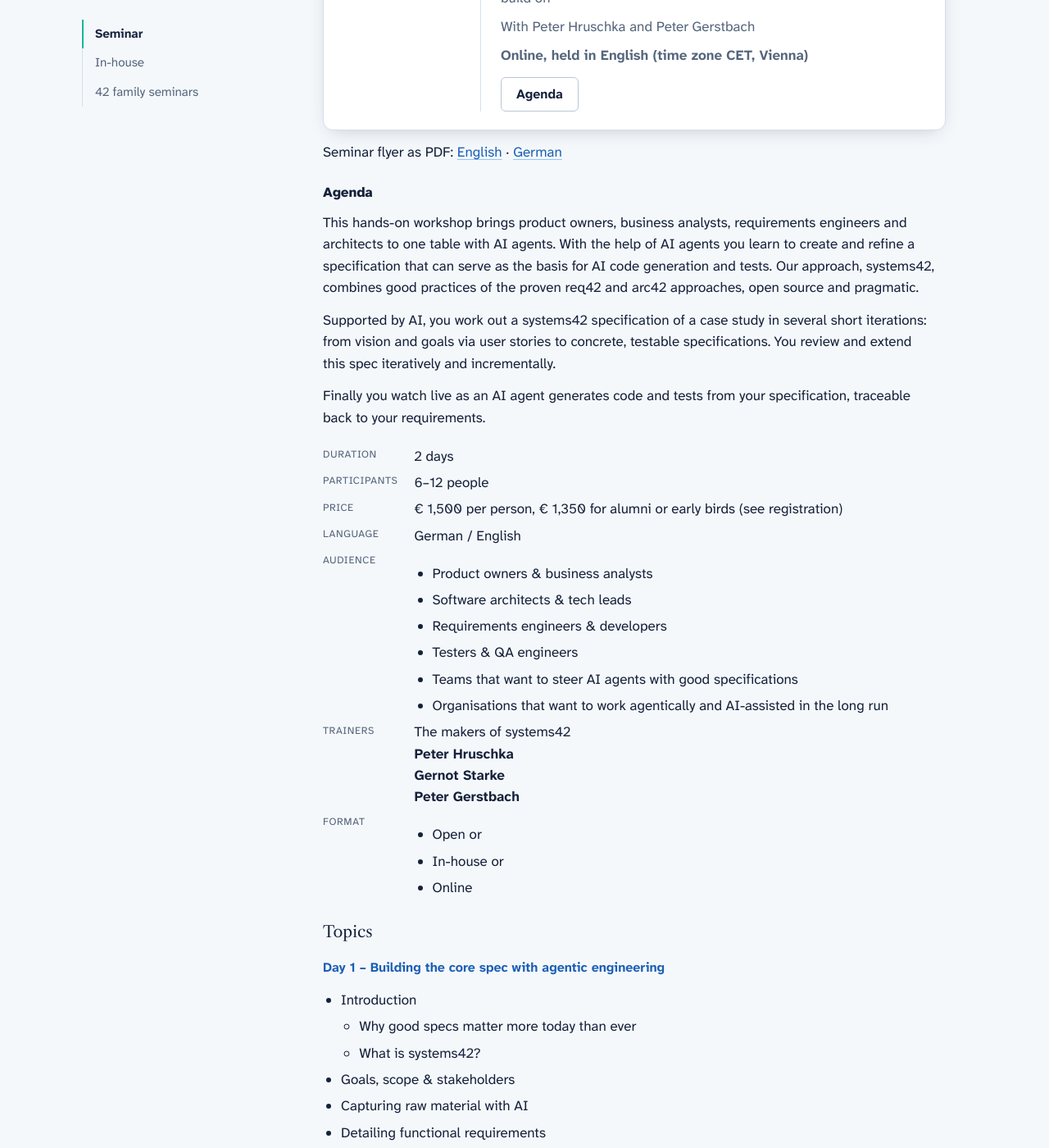
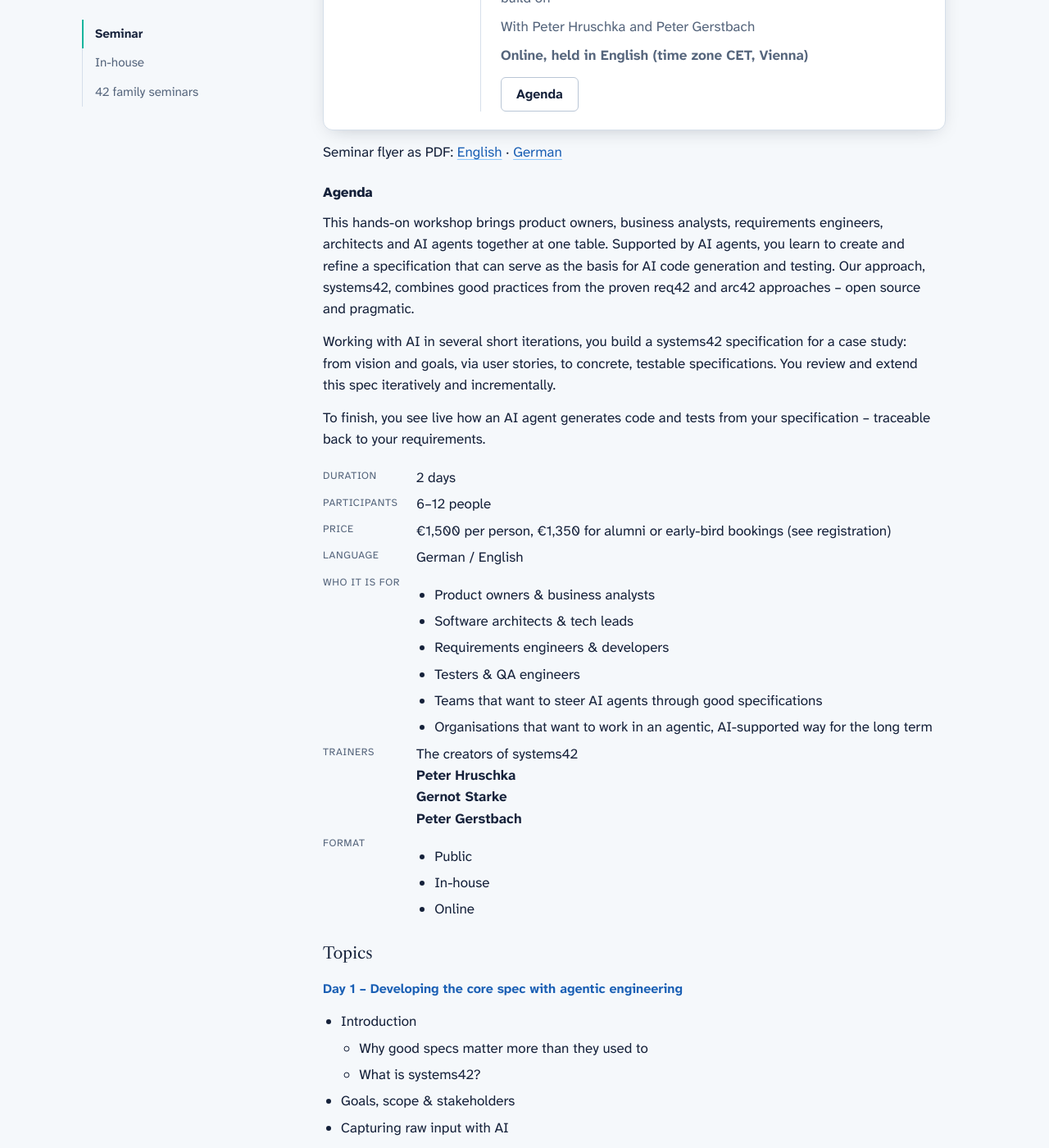
Before and after one commit to systems42-org/systems42.org-site, a Jekyll site: the page built from _pages/training.md, in a window 1280 px wide and 1400 px high, scrolled down 724 px. Shown: the whole window at 82% size. Built offline with Jekyll 4.4.1, drawn with Linux system fonts in a browser that asks for light colours; some of the changed text lies outside the part shown.

Commit message:
Flyer: English text from flyer-MAS-systems42-EN-V7
Replaces the drafted translation in _data/course/en.yml; also the agenda
on /training/.

Co-Authored-By: Claude Opus 5.5 <noreply@anthropic.com>

```diff
--- a/_data/course/en.yml
+++ b/_data/course/en.yml
@@ -1,33 +1,31 @@
 # Seminar description, English. Same keys as de.yml (see the notes there).
 # Read by the English flyer (_flyers/en.md) and the agenda on /training/.
-#
-# DRAFT: translated from the German flyer V7. Replace with the text of the
-# English flyer once it is final.
+# Text as in flyer-MAS-systems42-EN-V7.docx.
 
 title: Mastering AI-Driven Specification
 kicker: Hands-on workshop · 2 days
-subtitle: One specification for requirements and architecture as the basis for agentic software engineering
+subtitle: One specification for requirements and architecture as the foundation for agentic software engineering
 
 intro: |
-  This hands-on workshop brings product owners, business analysts, requirements engineers and architects to one table with AI agents. With the help of AI agents you learn to create and refine a specification that can serve as the basis for AI code generation and tests. Our approach, systems42, combines good practices of the proven req42 and arc42 approaches, open source and pragmatic.
+  This hands-on workshop brings product owners, business analysts, requirements engineers, architects and AI agents together at one table. Supported by AI agents, you learn to create and refine a specification that can serve as the basis for AI code generation and testing. Our approach, systems42, combines good practices from the proven req42 and arc42 approaches – open source and pragmatic.
 
-  Supported by AI, you work out a systems42 specification of a case study in several short iterations: from vision and goals via user stories to concrete, testable specifications. You review and extend this spec iteratively and incrementally.
+  Working with AI in several short iterations, you build a systems42 specification for a case study: from vision and goals, via user stories, to concrete, testable specifications. You review and extend this spec iteratively and incrementally.
 
-  Finally you watch live as an AI agent generates code and tests from your specification, traceable back to your requirements.
+  To finish, you see live how an AI agent generates code and tests from your specification – traceable back to your requirements.
 
 topics_heading: Topics
 days:
-  - title: Day 1 – Building the core spec with agentic engineering
+  - title: Day 1 – Developing the core spec with agentic engineering
     topics:
       - text: Introduction
         sub:
-          - Why good specs matter more today than ever
+          - Why good specs matter more than they used to
           - What is systems42?
       - Goals, scope & stakeholders
-      - Capturing raw material with AI
+      - Capturing raw input with AI
       - Detailing functional requirements
-      - Working out glossary & quality scenarios
-      - Building a story map & prioritising pilot stories
+      - Developing a glossary & quality scenarios
+      - Creating a story map & prioritising pilot stories
   - title: Day 2 – Spec-ready stories & live demo
     topics:
       - Specifying acceptance criteria for requirements
@@ -36,17 +34,19 @@ days:
       - "Live demo: the agent generates code & tests from your spec"
       - "Transfer: the spec workflow in your own team"
 
-takeaways_heading: What you take home
+takeaways_heading: What you take away
 takeaways:
-  - A systems42 specification in a repository
+  - A systems42 specification in your repository
   - Spec-ready requirements with acceptance criteria
-  - Prompt templates & rules for AI-assisted specification
-  - Traceability requirement › spec › code › test
-  - An agentic workflow with capture, inspect and clarify loops
+  - Prompt templates & rules for AI-supported specification
+  - "Traceability: requirement › spec › code › test"
+  - An agentic workflow with Capture, Inspect and Clarify loops
 
 prerequisites_heading: Prerequisites
-prerequisites: Some experience with AI assistants (e.g. Claude, ChatGPT). No programming skills required. Bring your laptop to join in – or simply follow the results.
+prerequisites: Some experience with AI assistants (e.g. Claude, ChatGPT). No programming skills required. Bring your laptop and join in – or simply follow the results.
 
+# Key facts: the flyer sidebar and the "at a glance" list on the website.
+# `only: flyer` or `only: web` limits a fact to one of the two.
 facts_heading: 2-day hands-on workshop
 dates_label: Dates
 facts:
@@ -55,28 +55,28 @@ facts:
   - label: Participants
     text: 6–12 people
   - label: Price
-    text: € 1,500 per person, € 1,350 for alumni or early birds (see registration)
+    text: €1,500 per person, €1,350 for alumni or early-bird bookings (see registration)
   - label: Registration
     only: flyer   # on the website the Registration section says this
-    text: "[www.systems42.org/training](https://systems42.org/training/) or by e-mail to [info@systems42.org](mailto:info@systems42.org)"
+    text: "[www.systems42.org/training](https://systems42.org/training/) or by email to [info@systems42.org](mailto:info@systems42.org)"
   - label: Language
     text: German / English
-  - label: Audience
+  - label: Who it is for
     list:
       - Product owners & business analysts
       - Software architects & tech leads
       - Requirements engineers & developers
       - Testers & QA engineers
-      - Teams that want to steer AI agents with good specifications
-      - Organisations that want to work agentically and AI-assisted in the long run
+      - Teams that want to steer AI agents through good specifications
+      - Organisations that want to work in an agentic, AI-supported way for the long term
   - label: Trainers
-    text: The makers of systems42
+    text: The creators of systems42
     names:
       - Peter Hruschka
       - Gernot Starke
       - Peter Gerstbach
   - label: Format
     list:
-      - Open or
-      - In-house or
+      - Public
+      - In-house
       - Online
```
